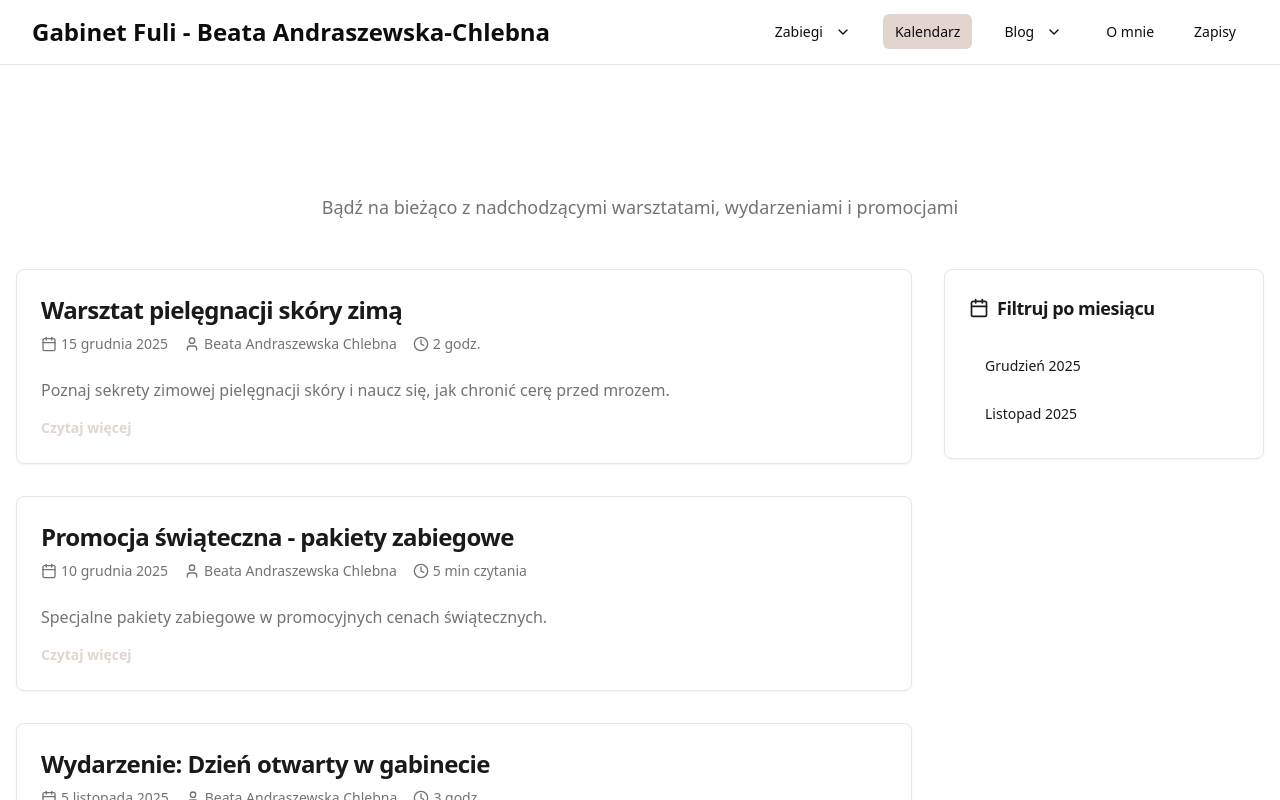
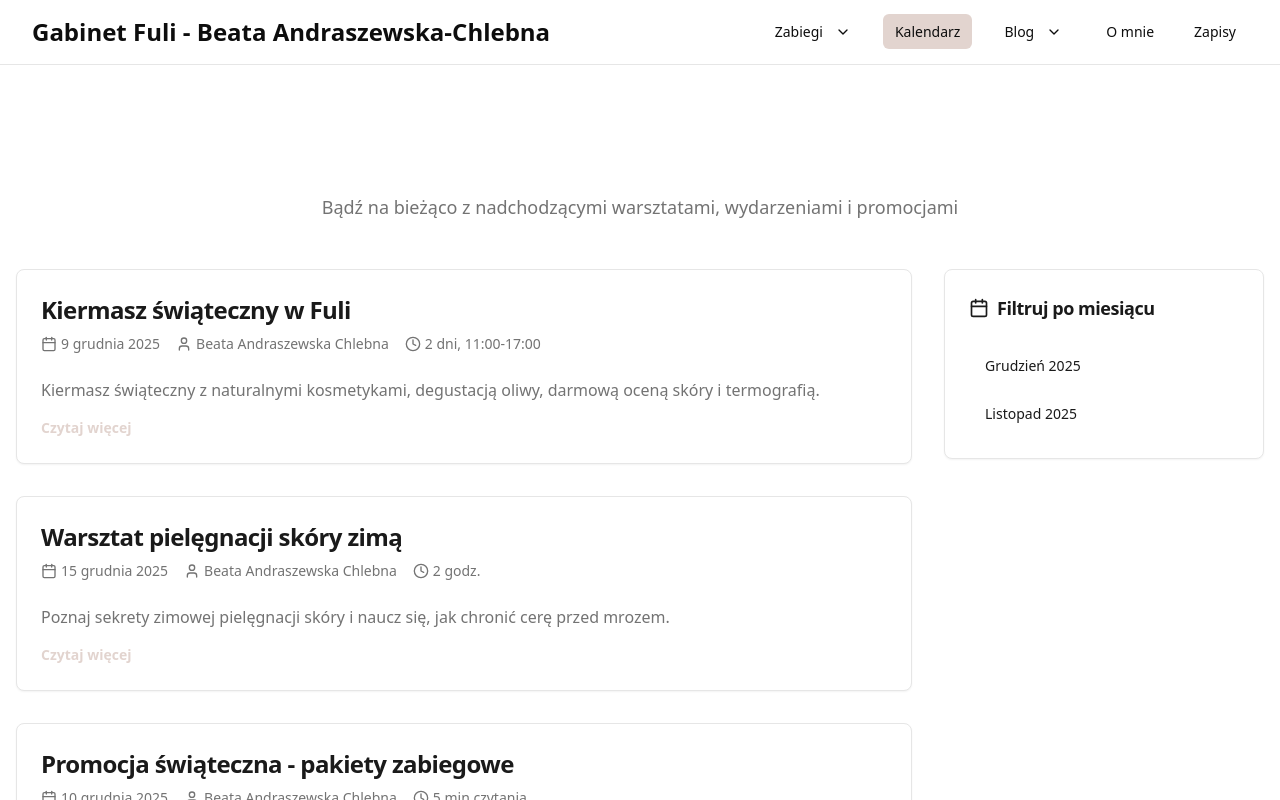
Before and after one commit to Durantealghieri/beata-s-glow-space, a React (Vite) app: page /warsztaty in a window 1280 px wide. Shown: the top 800 px of the page. Built offline with nearby package versions, Linux system fonts and the light colour scheme.

Commit message:
Add "Kiermasz świąteczny w Fuli" event

```diff
--- a/src/pages/Warsztaty.tsx
+++ b/src/pages/Warsztaty.tsx
@@ -25,6 +25,25 @@ const Warsztaty: React.FC = () => {
   const posts: Post[] = [
     {
       id: 1,
+      title: "Kiermasz świąteczny w Fuli",
+      content: `Serdecznie zapraszamy na Kiermasz świąteczny w Fuli!
+
+W programie:
+• Kosmetyki naturalne w promocyjnych cenach
+• Degustacja wybornej włoskiej oliwy
+• Ręcznie robione mydła ziołowe, octy owocowe i świeczki sojowe
+• Świeżo tłoczone oleje
+• Darmowa ocena stanu zdrowia skóry i włosów oraz termografia
+• Vouchery na zabiegi
+
+Kiermasz odbędzie się w dniach 9-10 grudnia w godzinach 11:00-17:00. To doskonała okazja, aby zaopatrzyć się w naturalne kosmetyki i wyjątkowe prezenty świąteczne!`,
+      date: "9 grudnia 2025",
+      author: "Beata Andraszewska Chlebna",
+      readTime: "2 dni, 11:00-17:00",
+      excerpt: "Kiermasz świąteczny z naturalnymi kosmetykami, degustacją oliwy, darmową oceną skóry i termografią."
+    },
+    {
+      id: 2,
       title: "Warsztat pielęgnacji skóry zimą",
       content: `Zapraszamy na wyjątkowy warsztat poświęcony zimowej pielęgnacji skóry. Podczas tego wydarzenia dowiesz się, jak zadbać o swoją cerę w trudnych warunkach zimowych, kiedy mróz i wiatr szczególnie osuszają i podrażniają skórę.`,
       date: "15 grudnia 2025",
@@ -33,7 +52,7 @@ const Warsztaty: React.FC = () => {
       excerpt: "Poznaj sekrety zimowej pielęgnacji skóry i naucz się, jak chronić cerę przed mrozem."
     },
     {
-      id: 2,
+      id: 3,
       title: "Promocja świąteczna - pakiety zabiegowe",
       content: `Z okazji nadchodzących świąt przygotowaliśmy dla Was wyjątkowe pakiety zabiegowe w promocyjnych cenach. To idealny pomysł na prezent dla siebie lub bliskiej osoby!`,
       date: "10 grudnia 2025",
@@ -42,7 +61,7 @@ const Warsztaty: React.FC = () => {
       excerpt: "Specjalne pakiety zabiegowe w promocyjnych cenach świątecznych."
     },
     {
-      id: 3,
+      id: 4,
       title: "Wydarzenie: Dzień otwarty w gabinecie",
       content: `Serdecznie zapraszamy na dzień otwarty w naszym gabinecie! To doskonała okazja, aby poznać naszą ofertę, zobaczyć gabinet od środka i skorzystać z darmowych konsultacji.`,
       date: "5 listopada 2025",
```
